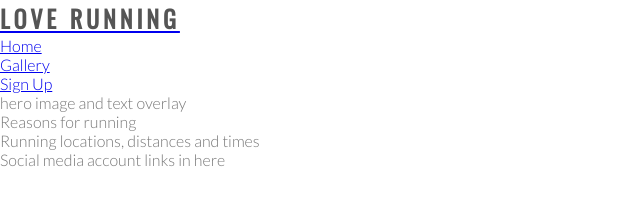
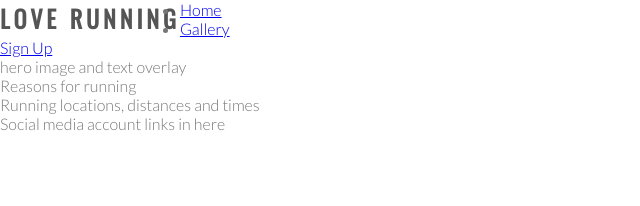
Before and after one commit to RicardoAzuul/Love-Running, a plain HTML site: page index.html in a window 1280 px wide. Shown: the whole page, without its empty margins (0-640 px from the left). Drawn offline with nearby package versions, Linux system fonts and the light colour scheme.

Commit message:
make logo float left and adjust font size to 280 %

```diff
--- a/assets/css/style.css
+++ b/assets/css/style.css
@@ -18,3 +18,8 @@ h2 {
   letter-spacing: 4px;
   color: #555555;
 }
+
+#logo {
+  float: left;
+  font: 280%;
+}
--- a/index.html
+++ b/index.html
@@ -9,7 +9,7 @@
   <body>
     <header>
       <a href="index.html">
-        <h2>Love Running</h2>
+        <h2 id="logo">Love Running</h2>
       </a>
       <nav>
         <ul>
```
